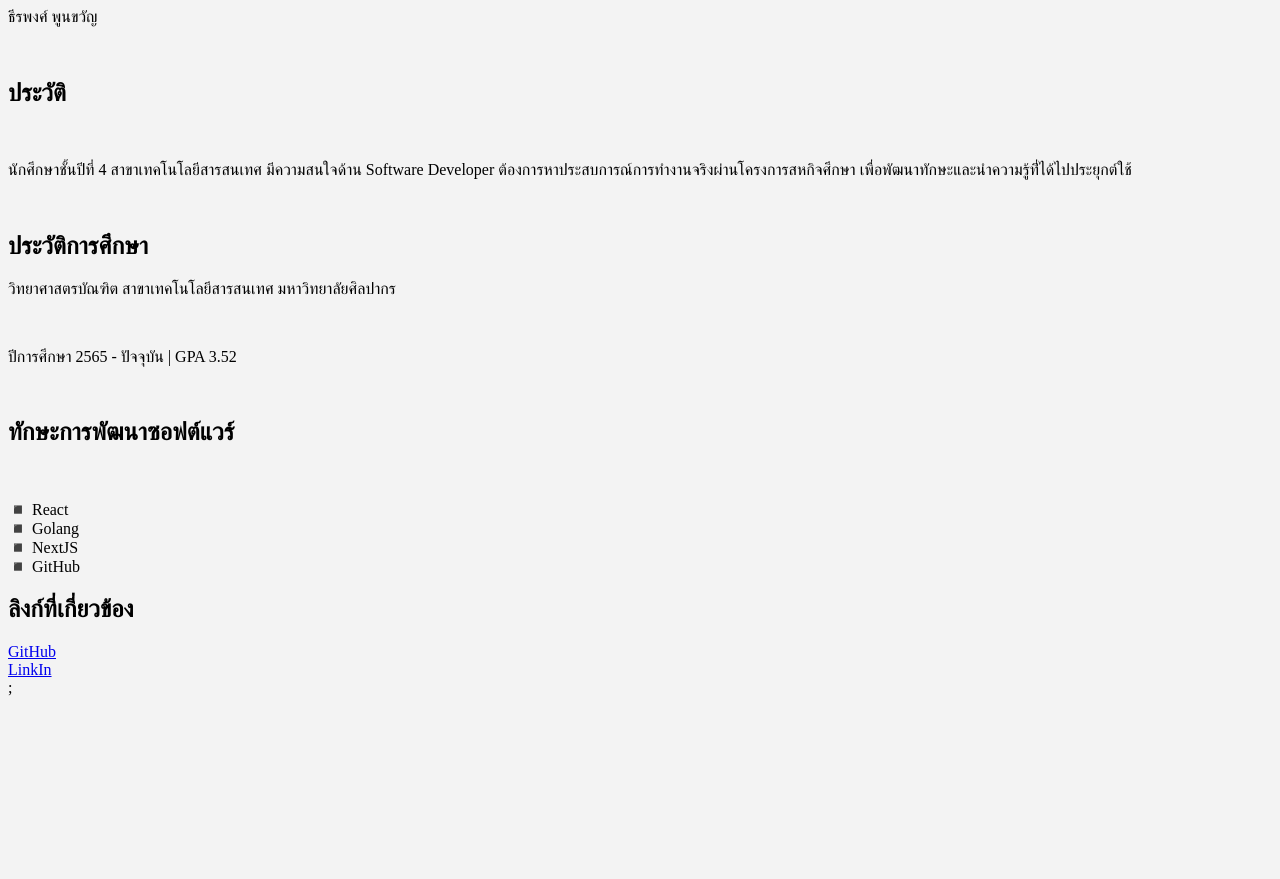
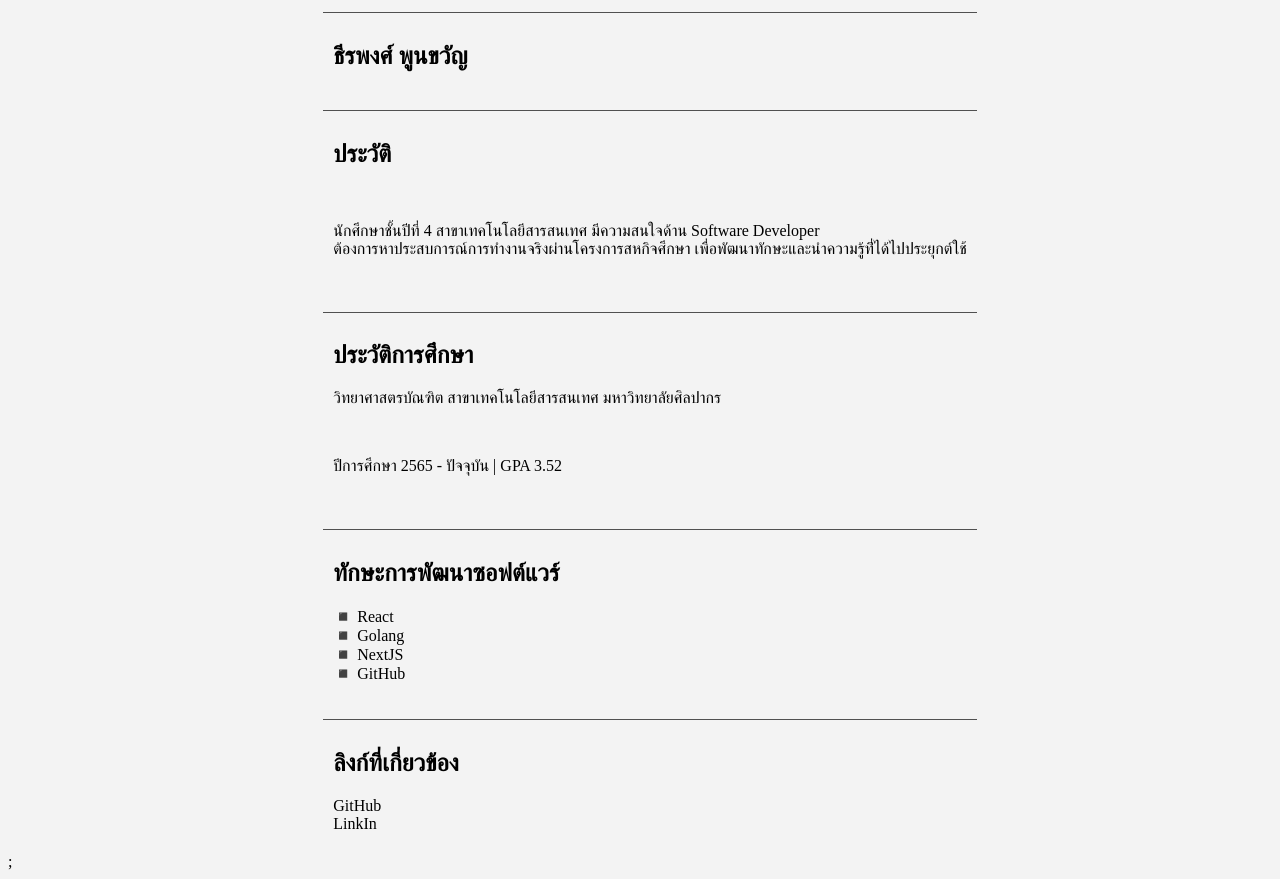
Before and after one commit to 660710180Theerapong/Assignment-Inturn-Makro, a Next.js app in the folder profile_feedback_app/: page / in a window 1280 px wide. Shown: the part 483-1362 px from the top of the page. Before the commit the page ends 1188 px from the top, so only its background shows below. Built offline with nearby package versions, Linux system fonts and the light colour scheme.

Commit message:
customize_profile_layout

```diff
--- a/profile_feedback_app/src/domain/opinion.js
+++ b/profile_feedback_app/src/domain/opinion.js
@@ -1,10 +1,10 @@
 export class Opinion {
-  constructor({ name, email, create_date, rating, opinion_text }) {
+  constructor({ name, email, create_date, rating, opinion }) {
     this.name = name;
     this.email = email;
     this.create_date = create_date;
     this.rating = rating;
-    this.opinion_text = opinion_text;
+    this.opinion_text = opinion;
 
 
     if (!name) {
--- a/profile_feedback_app/src/pages/index.js
+++ b/profile_feedback_app/src/pages/index.js
@@ -1,40 +1,55 @@
 import Head from "next/head"
 import Image from "next/image"
-
+import style from "@/styles/Home.module.css"
 
 export default function Profile(){
     return(
-      <div>
+      <div className={style.container}>
             <Head>
                 <title>My profile</title>
             </Head>
 
+
+            <div>
                 <h1>My Profile</h1>
-            <div>
+
                 <Image src="/mypic.jpg" width={300} height={300} alt="my_picture"/>
 
-                <p>ธีรพงศ์ พูนขวัญ</p> <br/>
+                <div className={style.card}>
+                    <h2>ธีรพงศ์ พูนขวัญ</h2>
+                </div>
 
+
+                <div className={style.card}>
                     <h2>ประวัติ</h2> <br/>
-                <p>นักศึกษาชั้นปีที่ 4 สาขาเทคโนโลยีสารสนเทศ มีความสนใจด้าน Software Developer
+                    <p>นักศึกษาชั้นปีที่ 4 สาขาเทคโนโลยีสารสนเทศ มีความสนใจด้าน Software Developer<br/>
                     ต้องการหาประสบการณ์การทำงานจริงผ่านโครงการสหกิจศึกษา เพื่อพัฒนาทักษะและนำความรู้ที่่ได้ไปประยุกต์ใช้
                     </p> <br/>
+                </div>
 
+                <div className={style.card}>
                     <h2>ประวัติการศึกษา</h2>
                     <p>วิทยาศาสตรบัณฑิต สาขาเทคโนโลยีสารสนเทศ มหาวิทยาลัยศิลปากร</p> <br/>
                     <p>ปีการศึกษา 2565 - ปัจจุบัน | GPA 3.52</p> <br/>
+                </div>
 
-                <h2>ทักษะการพัฒนาซอฟต์แวร์</h2> <br/>
+
+                <div className={style.card}>
+                    <h2>ทักษะการพัฒนาซอฟต์แวร์</h2>
                     <p> ◾ React <br/>
                         ◾ Golang<br/>
                         ◾ NextJS<br/>
                         ◾ GitHub<br/>
                     </p>
+                </div>
 
+                <div className={style.card}>
                     <h2>ลิงก์ที่เกี่ยวข้อง</h2>
                     <a href="https://github.com/660710180Theerapong">GitHub</a><br/>
                     <a href="https://linkedin.com/in/theerapong-poonkwan-a569ba3a0/">LinkIn</a>
                 </div>
+
+            </div>
       </div>
     )
 }
--- a/profile_feedback_app/styles/Home.module.css
+++ b/profile_feedback_app/styles/Home.module.css
@@ -0,0 +1,23 @@
+ .container{
+    display: flex;
+    flex-wrap: wrap;
+    justify-content: center;
+    padding-left: 20px;
+ }
+
+  .card{
+    padding: 10px;
+    margin: 10px;
+    border-top: 1px solid #505050;
+  }
+
+  .card a{
+    color: black;
+    text-decoration: none;
+  }
+
+   .title{
+    text-align: center;
+    color: black;
+    text-decoration: none;
+   }
```
Lines whose indentation alone changed are shown as unchanged.
